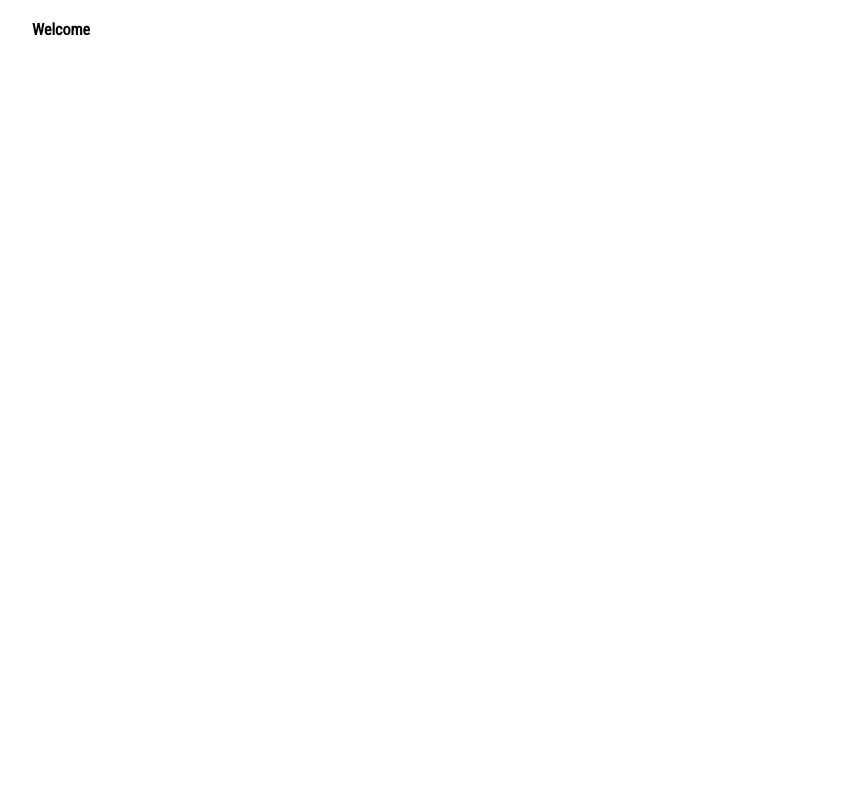
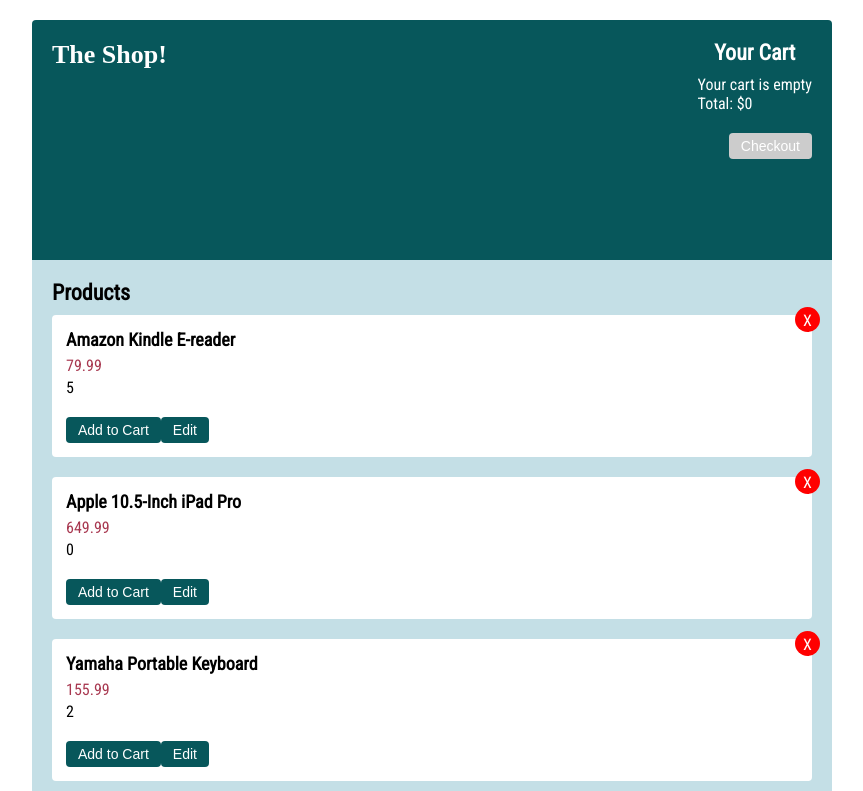
Before and after one commit to michaeljamesrago/shopping_cart, a React (Create React App) app in the folder client/: page / in a window 1280 px wide. Shown: the top 791 px of the page, without its empty margins (208-1071 px from the left). Built offline with nearby package versions, Linux system fonts and the light colour scheme; a web font is replaced by a local one.

Commit message:
basic ui

```diff
--- /dev/null
+++ b/client/src/components/AddProductForm.js
@@ -0,0 +1,38 @@
+import React, { useState } from 'react'
+
+const AddProductForm = () => {
+  const [ addFormVisible, setAddFormVisible ] = useState(false)
+  const toggleAddFormVisibility = () => {
+    setAddFormVisible(!addFormVisible)
+  }
+
+  return (
+    <div class={addFormVisible ? "add-form visible" : "add-form"}>
+      <p><a class="button add-product-button" onClick={toggleAddFormVisibility}>Add A Product</a></p>
+      <h3>Add Product</h3>
+      <form>
+        <div class="input-group">
+          <label for="product-name">Product Name</label>
+          <input type="text" id="product-name" value="" />
+        </div>
+
+        <div class="input-group">
+          <label for="product-price">Price</label>
+          <input type="text" id="product-price" value="" />
+        </div>
+
+        <div class="input-group">
+          <label for="product-quantity">Quantity</label>
+          <input type="text" id="product-quantity" value="" />
+        </div>
+
+        <div class="actions form-actions">
+          <a class="button">Add</a>
+          <a class="button" onClick={toggleAddFormVisibility}>Cancel</a>
+        </div>
+      </form>
+    </div>
+  )
+}
+
+export default AddProductForm
--- a/client/src/components/App.js
+++ b/client/src/components/App.js
@@ -1,9 +1,12 @@
 import React from "react";
+import Header from "./Header.js"
+import Main from "./Main.js"
 
 const App = () => {
   return (
     <div id="app">
-      <h1>Welcome</h1>
+      <Header />
+      <Main />
     </div>
   );
 };
--- /dev/null
+++ b/client/src/components/Cart.js
@@ -0,0 +1,14 @@
+import React from 'react';
+
+const Cart = () => {
+  return (
+    <div class="cart">
+      <h2>Your Cart</h2>
+      <p>Your cart is empty</p>
+      <p>Total: $0</p>
+      <a class="button checkout disabled">Checkout</a>
+    </div>
+  )
+}
+
+export default Cart
--- /dev/null
+++ b/client/src/components/EditForm.js
@@ -0,0 +1,32 @@
+import React from 'react'
+
+const EditForm = ({toggleEdit}) => {
+  return (
+    <div class="edit-form">
+      <h3>Edit Product</h3>
+      <form>
+        <div class="input-group">
+          <label for="product-name">Product Name</label>
+          <input type="text" id="product-name" value="Apple 10.5-Inch iPad Pro" />
+        </div>
+
+        <div class="input-group">
+          <label for="product-price">Price</label>
+          <input type="text" id="product-price" value="649.99" />
+        </div>
+
+        <div class="input-group">
+          <label for="product-quantity">Quantity</label>
+          <input type="text" id="product-quantity" value="2" />
+        </div>
+
+        <div class="actions form-actions">
+          <a class="button">Update</a>
+          <a class="button" onClick={toggleEdit}>Cancel</a>
+        </div>
+      </form>
+    </div>
+  )
+}
+
+export default EditForm
--- /dev/null
+++ b/client/src/components/Header.js
@@ -0,0 +1,13 @@
+import React from 'react'
+import Cart from './Cart.js'
+
+const Header = () => {
+  return (
+    <header>
+      <h1>The Shop!</h1>
+      <Cart />
+    </header>
+  )
+}
+
+export default Header
--- /dev/null
+++ b/client/src/components/Main.js
@@ -0,0 +1,14 @@
+import React from 'react'
+import ProductListing from './ProductListing.js'
+import AddProductForm from './AddProductForm'
+
+const Main = () => {
+  return (
+        <main>
+          <ProductListing />
+          <AddProductForm />
+        </main>
+  )
+}
+
+export default Main
--- /dev/null
+++ b/client/src/components/Product.js
@@ -0,0 +1,18 @@
+import React from 'react'
+import ProductActions from './ProductActions'
+
+const Product = ({ product }) => {
+  return (
+    <div class="product">
+      <div class="product-details">
+        <h3>{product.title}</h3>
+        <p class="price">{product.price}</p>
+        <p class="quantity">{product.quantity}</p>
+        <ProductActions />
+        <a class="delete-button"><span>X</span></a>
+      </div>
+    </div>
+  )
+}
+
+export default Product
--- /dev/null
+++ b/client/src/components/ProductActions.js
@@ -0,0 +1,22 @@
+import React, {useState} from 'react'
+import EditForm from './EditForm'
+
+const ProductActions = () => {
+  const [editFormVisible, setEditFormVisible] = useState(false)
+  const toggleEditFormVisibility = () => {
+    setEditFormVisible(!editFormVisible)
+  }
+  return (
+    <div class="actions product-actions">
+    {!editFormVisible ?
+        <>
+          <a class="button add-to-cart">Add to Cart</a>
+          <a class="button edit" onClick={toggleEditFormVisibility}>Edit</a>
+        </>
+        : <EditForm toggleEdit={toggleEditFormVisibility}/>
+      }
+    </div>
+  )
+}
+
+export default ProductActions
--- /dev/null
+++ b/client/src/components/ProductListing.js
@@ -0,0 +1,20 @@
+import React from 'react'
+import Product from './Product.js'
+import * as data from '../lib/data.js'
+
+const ProductListing = () => {
+  const products = data.default
+  console.log("products: ", products)
+  return (
+    <div class="product-listing">
+      <h2>Products</h2>
+      {products.map(product => {
+        return (
+          <Product product={product} key={product.id}/>
+        )
+      })}
+    </div>
+  )
+}
+
+export default ProductListing
```
Also changed, not shown: 2 other files (tests, documents, lock files or other folders).
